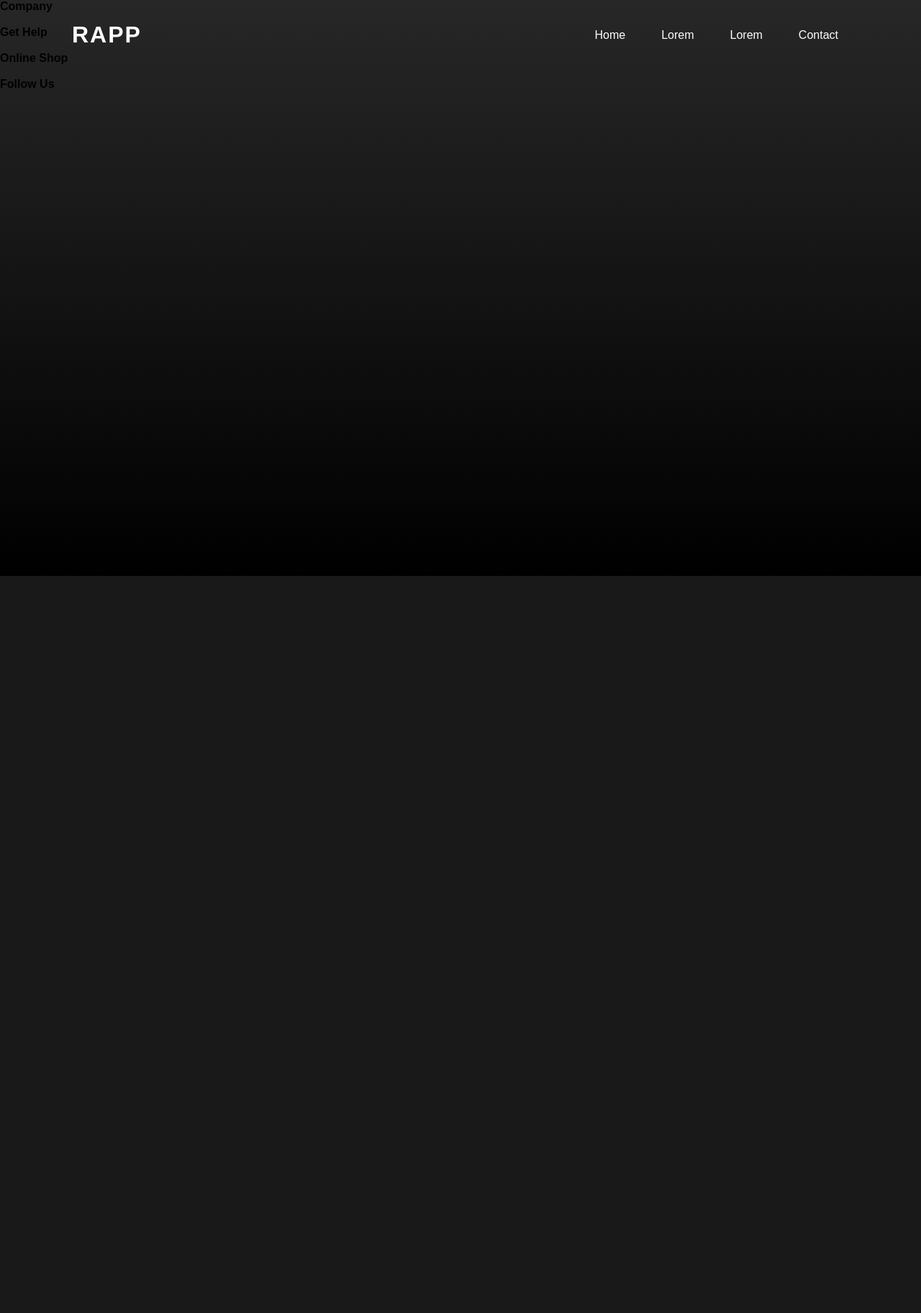
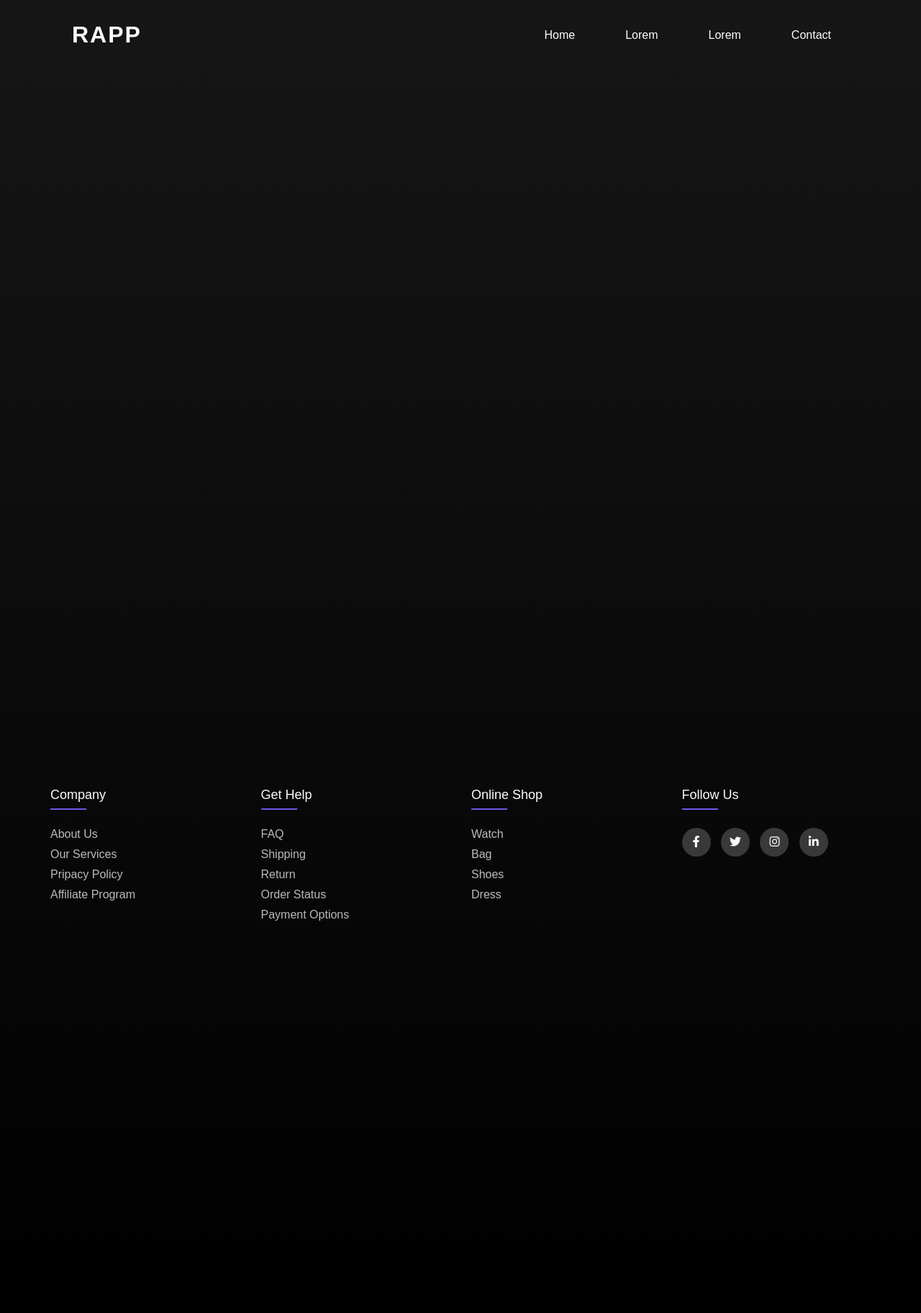
Before and after one commit to juanf1021/Rapp, a Django app: page / in a window 1280 px wide. Shown: the whole page at 72% size. Before the commit the page ends 800 px from the top, so only its background shows below. Run offline with Django 4.2, Linux system fonts and the light colour scheme; some libraries are stand-ins or nearby versions; some web fonts are replaced.

Commit message:
Footer ended

```diff
--- a/Rapp/home/static/styles/style.css
+++ b/Rapp/home/static/styles/style.css
@@ -19,8 +19,11 @@
 
 body{
     min-height: 100vh;
-    background: linear-gradient(#272727, #000000);
+    background: linear-gradient(#161616, #000000);
 }
+
+
+/* header style start */
 
 header{
     position: absolute;
@@ -55,7 +58,7 @@ header ul li{
 
 header ul li a{
     text-decoration: none;
-    padding: 6px 15px;
+    padding: 6px 25px;
     color: var(--white-color);
     border-radius: 20px;
 }
@@ -64,3 +67,107 @@ header ul li a:hover{
     background: var(--main-color);
     color: var(--white-color);
 }
+
+/* header style ending  */
+
+
+/* footer style start */
+
+footer{
+    padding: 70px 0;
+    margin-top: 80%;
+}
+
+footer .container{
+    max-width: 1170px;
+    margin: auto;
+}
+
+footer .container .row{
+    display: flex;
+    flex-wrap: wrap;
+}
+
+footer .container .row .footer-col ul{
+    list-style: none;
+}
+
+footer .container .row .footer-col{
+    width: 25%;
+    padding: 0 15px;
+}
+
+footer .container .row .footer-col h4{
+    font-size: 18px;
+    color: var(--white-color);
+    text-transform: capitalize;
+    margin-bottom: 35px;
+    font-weight: 500;
+    position: relative;
+}
+
+footer .container .row .footer-col h4::before{
+    content: '';
+    position: absolute;
+    left: 0;
+    bottom: -10px;
+    background-color: var(--main-color);
+    height: 2px;
+    box-sizing: border-box;
+    width: 50px;
+}
+
+footer .container .row .footer-col ul li:not(:last-child) {
+    margin-bottom: 10px;
+}
+
+footer .container .row .footer-col ul li a{
+    font-size: 16px;
+    text-transform: capitalize;
+    color: var(--white-color);
+    text-decoration: none;
+    font-weight: 300;
+    color: #bbbbbb;
+    display: block;
+    transition: all 0.3s ease;
+}
+
+footer .container .row .footer-col ul li a:hover{
+    color: var(--white-color);
+    padding-left: 8px;
+}
+
+footer .container .row .footer-col .social-links a{
+    display: inline-block;
+    height: 40px;
+    width: 40px;
+    background-color: rgb(255,255,255, 0.2);
+    margin: 0 10px 10px 0;
+    text-align: center;
+    line-height: 40px;
+    border-radius: 50%;
+    color: var(--white-color);
+    transition: all 0.5s ease;
+}
+
+footer .container .row .footer-col .social-links a:hover{
+    color: #24262b;
+    background-color: var(--white-color);
+}
+
+/* footer style ends */
+
+
+/* responsive */
+@media(max-width: 767px){
+    footer .container .row .footer-col{
+        width: 25%;
+        margin-bottom: 30px;
+    }
+}
+
+@media(max-width: 574px){
+    footer .container .row .footer-col{
+        width: 100%;
+    }
+}
--- a/Rapp/home/templates/layouts/layout.html
+++ b/Rapp/home/templates/layouts/layout.html
@@ -7,7 +7,7 @@
     <meta name="viewport" content="width=device-width, initial-scale=1.0">
     <title>Document</title>
     <link rel="stylesheet" href="{% static 'styles/style.css' %}">
-
+    <link rel="stylesheet" href="https://cdnjs.cloudflare.com/ajax/libs/font-awesome/6.1.1/css/all.min.css">
 </head>
 
 <body>
@@ -28,26 +28,39 @@
                 <div class="footer-col">
                     <h4>Company</h4>
                     <ul>
-                        <li><a href="#"></a></li>
+                        <li><a href="#">About us</a></li>
+                        <li><a href="#">Our services</a></li>
+                        <li><a href="#">Pripacy Policy</a></li>
+                        <li><a href="#">Affiliate Program</a></li>
                     </ul>
                 </div>
                 <div class="footer-col">
                     <h4>Get Help</h4>
                     <ul>
-                        <li><a href="#"></a></li>
+                        <li><a href="#">FAQ</a></li>
+                        <li><a href="#">Shipping</a></li>
+                        <li><a href="#">Return</a></li>
+                        <li><a href="#">Order Status</a></li>
+                        <li><a href="#">Payment Options</a></li>
                     </ul>
                 </div>
                 <div class="footer-col">
                     <h4>Online Shop</h4>
                     <ul>
-                        <li><a href="#"></a></li>
+                        <li><a href="#">Watch</a></li>
+                        <li><a href="#">Bag</a></li>
+                        <li><a href="#">Shoes</a></li>
+                        <li><a href="#">Dress</a></li>
                     </ul>
                 </div>
                 <div class="footer-col">
                     <h4>Follow Us</h4>
-                    <ul>
-                        <li><a href=""></a></li>
-                    </ul>
+                    <div class="social-links">
+                        <a href="#"><i class="fab fa-facebook-f"></i></a>
+                        <a href="#"><i class="fab fa-twitter"></i></a>
+                        <a href="#"><i class="fab fa-instagram"></i></a>
+                        <a href="#"><i class="fab fa-linkedin-in"></i></a>
+                    </div>
                 </div>
             </div>
         </div>
```
